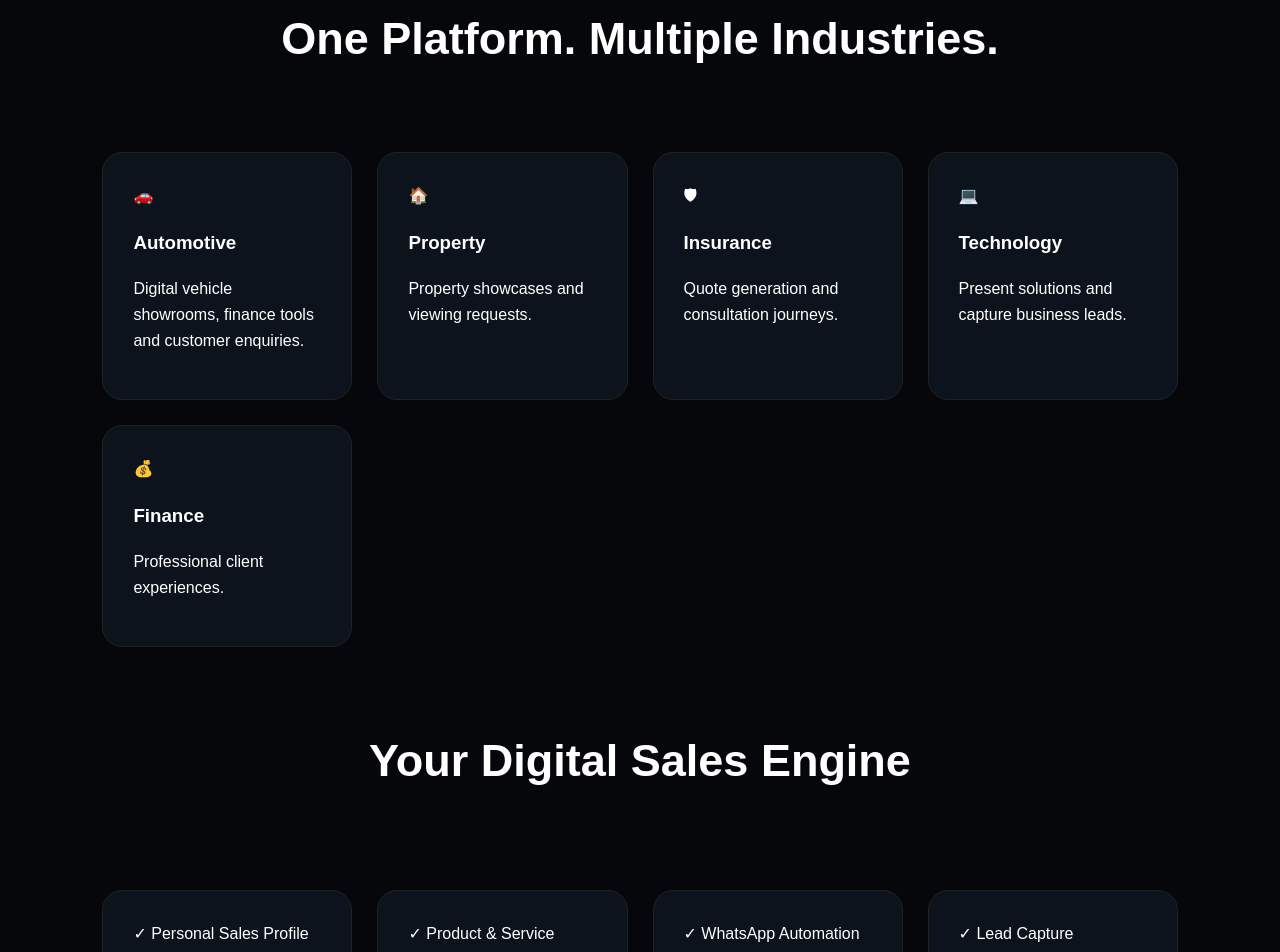
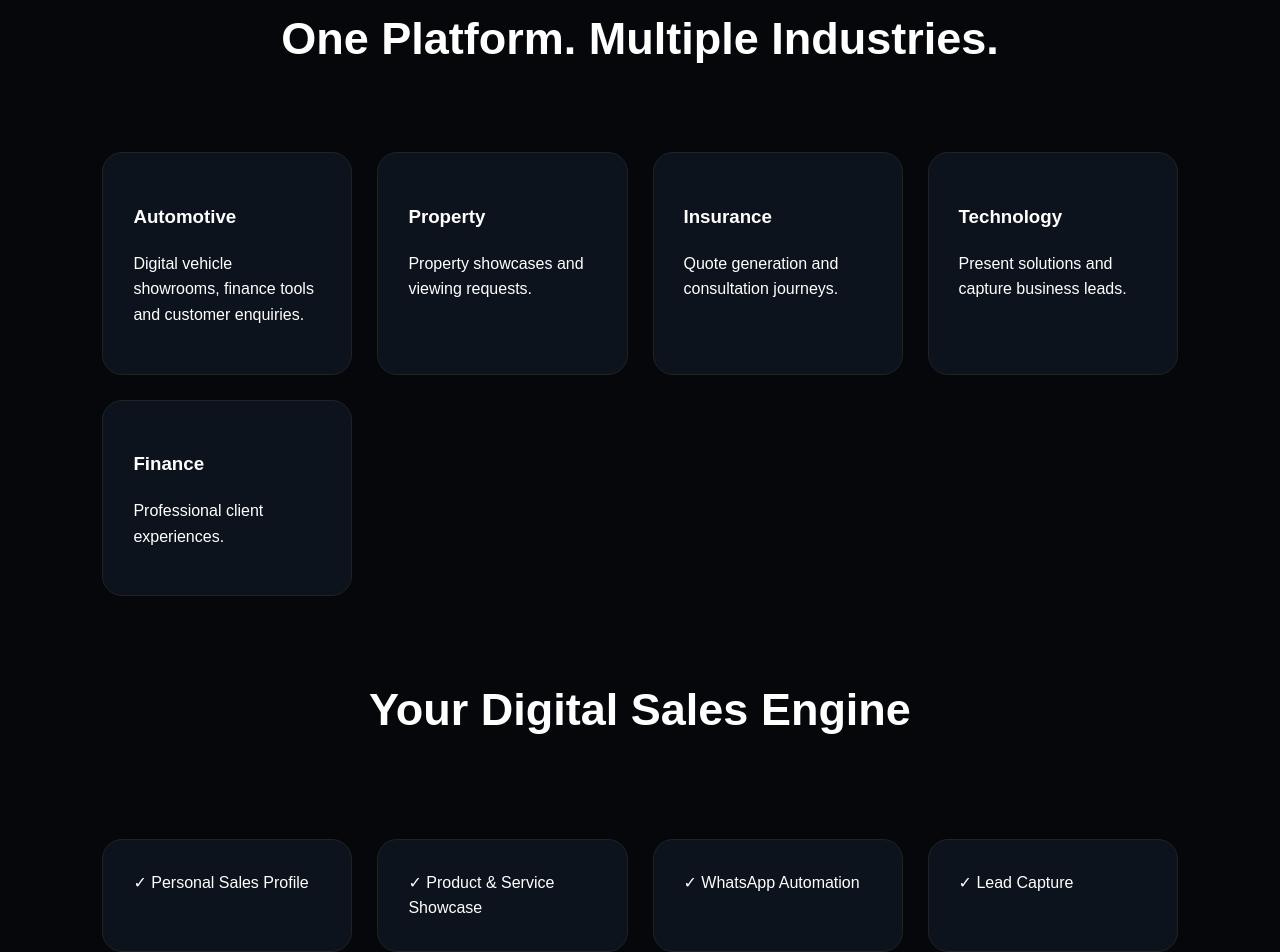
Before and after one commit to ngobenih45-maker/sales-sphere, a plain HTML site: page index.html in a window 1280 px wide. Shown: the part 849-1801 px from the top of the page. Drawn offline with Linux system fonts and the light colour scheme.

Commit message:
Update industry sections and contact link

```diff
--- a/index.html
+++ b/index.html
@@ -34,11 +34,11 @@
 <section id="industries">
 <h2>One Platform. Multiple Industries.</h2>
 <div class="cards">
-<div>🚗<h3>Automotive</h3><p>Digital vehicle showrooms, finance tools and customer enquiries.</p></div>
-<div>🏠<h3>Property</h3><p>Property showcases and viewing requests.</p></div>
-<div>🛡<h3>Insurance</h3><p>Quote generation and consultation journeys.</p></div>
-<div>💻<h3>Technology</h3><p>Present solutions and capture business leads.</p></div>
-<div>💰<h3>Finance</h3><p>Professional client experiences.</p></div>
+<div><h3>Automotive</h3><p>Digital vehicle showrooms, finance tools and customer enquiries.</p></div>
+<div><h3>Property</h3><p>Property showcases and viewing requests.</p></div>
+<div><h3>Insurance</h3><p>Quote generation and consultation journeys.</p></div>
+<div><h3>Technology</h3><p>Present solutions and capture business leads.</p></div>
+<div><h3>Finance</h3><p>Professional client experiences.</p></div>
 </div>
 </section>
 
@@ -75,7 +75,7 @@
 
 <section id="contact" class="cta">
 <h2>Ready To Build Your Digital Sales Advantage?</h2>
-<a class="btn" href="https://wa.me/27612657558">Start Your SalesSphere</a>
+<a class="btn" href="https://wa.me/27750981170">Start Your SalesSphere</a>
 </section>
 
 <footer>
```
